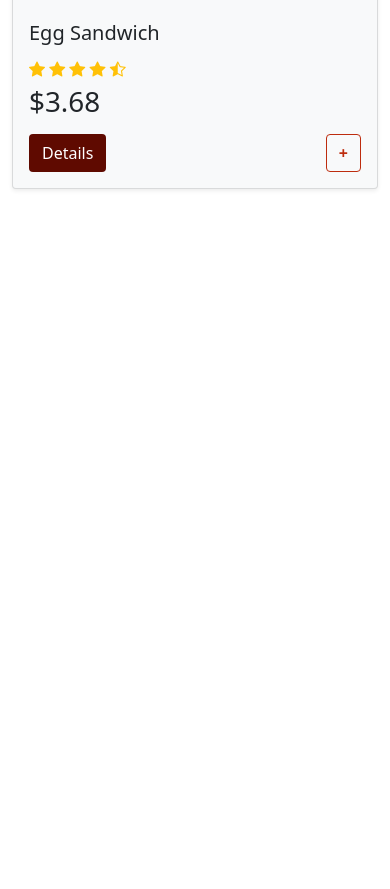
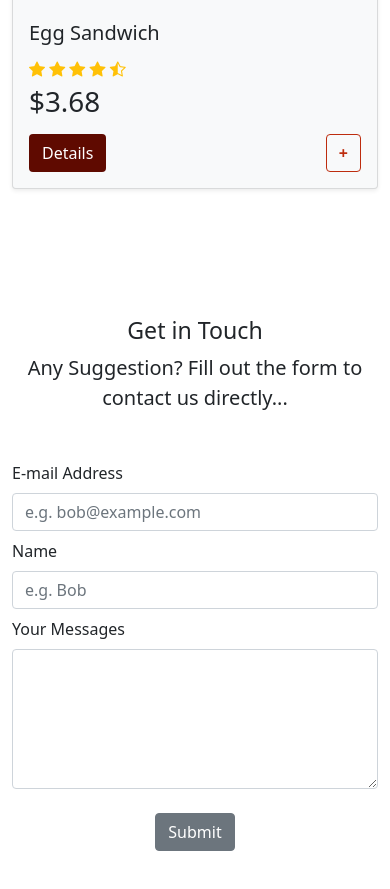
Before and after one commit to hazrinatn/project-ecommerce, a plain HTML site: page index.html in a window 390 px wide. Shown: the part 7159-8048 px from the top of the page. Before the commit the page ends 7388 px from the top, so only its background shows below. Drawn offline with nearby package versions, Linux system fonts and the light colour scheme.

Commit message:
add feedback form

```diff
--- a/index.html
+++ b/index.html
@@ -30,16 +30,16 @@
             <div class="collapse navbar-collapse justify-content-between align-center text-white" id="main-nav">
                 <ul class="navbar-nav">
                     <li class="nav-item">
-                        <a class="nav-link text-white" href="#intro">Home</a>
+                        <a class="nav-link text-white" href="#intro">HOME</a>
                     </li>
                     <li class="nav-item">
-                        <a class="nav-link text-white" href="#product">Burgers</a>
+                        <a class="nav-link text-white" href="#product">ORDER NOW</a>
                     </li>
                     <li class="nav-item">
-                        <a class="nav-link text-white" href="#about">About</a>
+                        <a class="nav-link text-white" href="#about">ABOUT US</a>
                     </li>
                     <li class="nav-item">
-                        <a class="nav-link text-white" href="#contact">Contact</a>
+                        <a class="nav-link text-white" href="#contact">CONTACT</a>
                     </li>
                 </ul>
                 <div class="d-flex justify-content-end pe-5 align-items-center ">
@@ -466,6 +466,36 @@
         </div>
     </section>
 
+    <!-- Contact -->
+    <section id="contact">
+        <div class="container form-margin">
+            <div class="text-center">
+                <h3>Get in Touch</h3>
+                <p class="lead">Any Suggestion? Fill out the form to contact us directly...</p>
+            </div>
+
+            <div class="row justify-content-center my-5">
+                <div class="col-lg-6">
+                    <form>
+                        <label for="email" class="form-label">E-mail Address</label>
+                        <input type="email" class="form-control" id="email" placeholder="e.g. bob@example.com">
+
+                        <label for="name" class="form-label mt-2">Name</label>
+                        <input type="text" class="form-control" id="name" placeholder="e.g. Bob">
+
+                        <label for="feedback" class="form-label mt-2">Your Messages</label>
+                        <textarea id="feedback" class="form-control form-height"></textarea>
+
+                        <div class="mt-4 text-center">
+                            <button type="submit" class="btn btn-secondary">Submit</button>
+                        </div>
+                    </form>
+                </div>
+            </div>
+        </div>
+
+    </section>
+
     <script src="https://cdn.jsdelivr.net/npm/bootstrap@5.1.3/dist/js/bootstrap.bundle.min.js" integrity="sha384-ka7Sk0Gln4gmtz2MlQnikT1wXgYsOg+OMhuP+IlRH9sENBO0LRn5q+8nbTov4+1p" crossorigin="anonymous"></script>
 </body>
 
--- a/styles.css
+++ b/styles.css
@@ -34,7 +34,8 @@
     color: white;
 }
 
-.product-margin {
+.product-margin,
+.form-margin {
     margin-top: 7rem;
 }
 
@@ -42,3 +43,7 @@
     width: auto;
     height: 200px;
 }
+
+.form-height {
+    height: 140px;
+}
```
